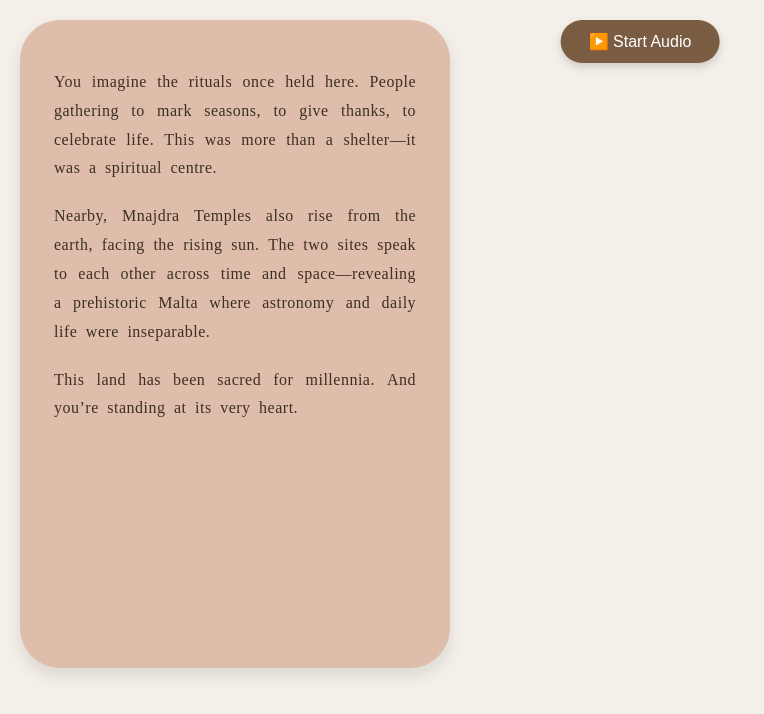
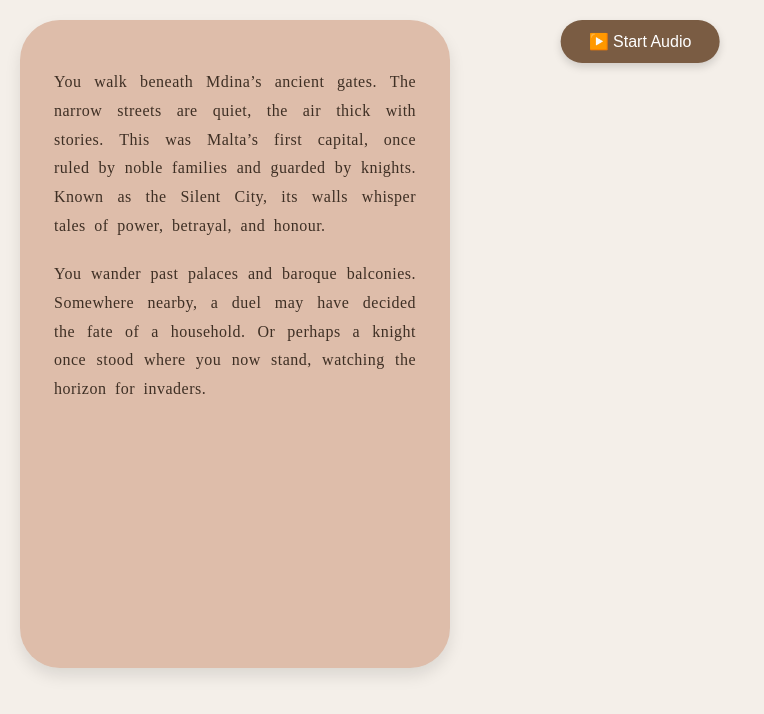
Before and after one commit to elimiz04/Prototype-1, a plain HTML site: page timelore script/Page 3 fast speed copy.html in a window 1280 px wide. Shown: the whole page, without its empty margins (0-764 px from the left). Drawn offline with Linux system fonts and the light colour scheme.

Commit message:
Page 3 script created all 3 speeds work

```diff
--- a/timelore script/Page 3 fast speed copy.html
+++ b/timelore script/Page 3 fast speed copy.html
@@ -74,9 +74,9 @@
 
 <div id="rectangle-container">
   <div id="text-container">
-    <p>You imagine the rituals once held here. People gathering to mark seasons, to give thanks, to celebrate life. This was more than a shelter—it was a spiritual centre.</p>
-    <p>Nearby, Mnajdra Temples also rise from the earth, facing the rising sun. The two sites speak to each other across time and space—revealing a prehistoric Malta where astronomy and daily life were inseparable.</p>
-    <p>This land has been sacred for millennia. And you’re standing at its very heart.</p>
+    <p>You walk beneath Mdina’s ancient gates. The narrow streets are quiet, the air thick with stories.
+      This was Malta’s first capital, once ruled by noble families and guarded by knights. Known as the Silent City, its walls whisper tales of power, betrayal, and honour.</p>
+    <p>You wander past palaces and baroque balconies. Somewhere nearby, a duel may have decided the fate of a household. Or perhaps a knight once stood where you now stand, watching the horizon for invaders.</p>
   </div>
 </div>
 
```
Also changed, not shown: timelore script/Page 3 normal speed.html (+3 -3 lines), timelore script/Page 3 slow speed.html (+3 -3 lines).
